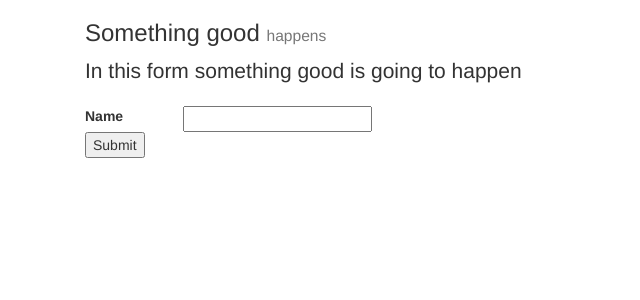
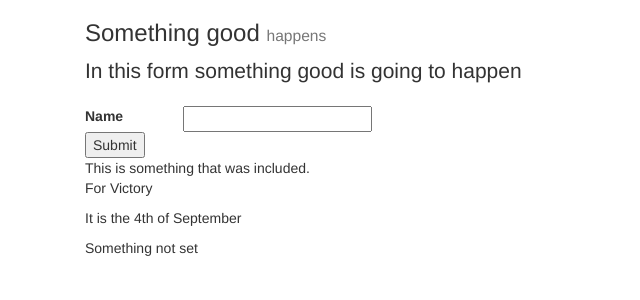
Before and after one commit to Victory/fun-with-forms, a Django app: page /pretties in a window 1280 px wide. Shown: the top 300 px of the page, without its empty margins (0-640 px from the left). Run offline with Django 3.2, Linux system fonts and the light colour scheme; parts of the project's set-up code (start-up, migrations or seed data) failed here and were passed over; some libraries are stand-ins or nearby versions.

Commit message:
add some builtin tags

```diff
--- a/funforms/pretties/templates/pretties.html
+++ b/funforms/pretties/templates/pretties.html
@@ -14,6 +14,7 @@
     </div>
   </div>
   <form>
+    {% csrf_token %}
     <div class="row">
       <div class="col-xs-1">
         <label>Name</label>
@@ -27,6 +28,13 @@
         <button type="submit">Submit</button>
       </div>
     </div>
+
+    <div class="row">
+      <div class="col-xs-3">
+        {# pretty neat include #}
+        {% include "something-to-include.html" with you="Victory" %}
+      </div>
+    </div>
   </form>
 </div>
 {% endblock %}
--- /dev/null
+++ b/funforms/pretties/templates/something-to-include.html
@@ -0,0 +1,9 @@
+{{ "this is something that was included."|capfirst }}
+
+<p>For {{ you }}</p>
+
+
+<p>It is the {% now "jS \o\f F" %}</p>
+
+
+<p>{{ value|default:"Something not set" }}</p>
```
